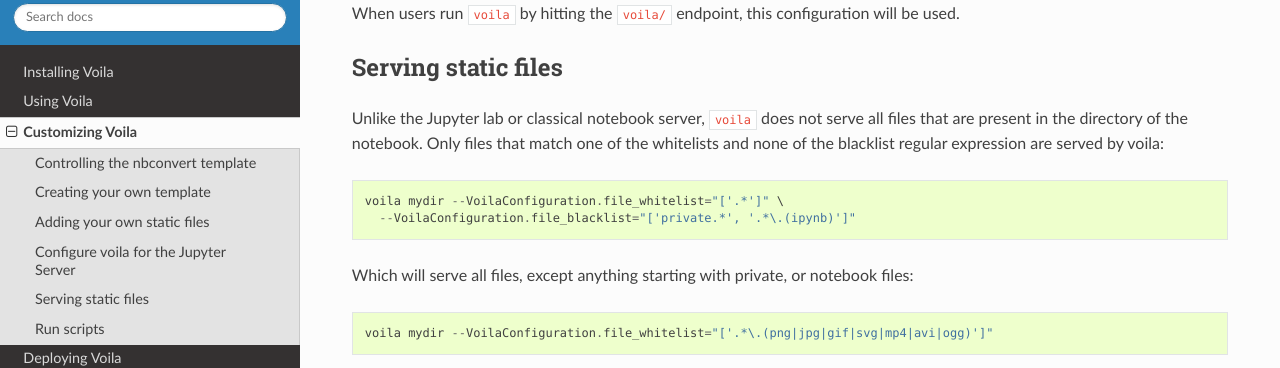
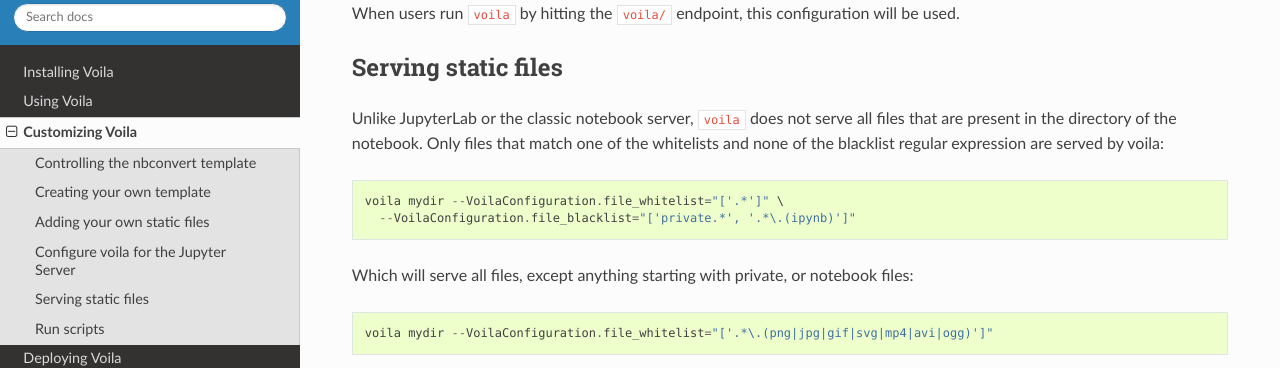
Before and after one commit to voila-dashboards/voila, a Sphinx documentation site: the page built from docs/source/customize.rst, in a window 1280 px wide and 900 px high, scrolled down 3492 px. Shown: the part 149-517 px from the top of the window. Built offline with Sphinx 7.4.7 and the Read the Docs theme 2.0.0, drawn with Linux system fonts in a browser that asks for light colours.

Commit message:
Update docs/source/customize.rst
Co-Authored-By: Jeremy Tuloup <jeremy.tuloup@gmail.com>

```diff
--- a/docs/source/customize.rst
+++ b/docs/source/customize.rst
@@ -187,7 +187,7 @@
 Serving static files
 ====================
 
-Unlike the Jupyter lab or classical notebook server, ``voila`` does not serve
+Unlike JupyterLab or the classic notebook server, ``voila`` does not serve
 all files that are present in the directory of the notebook. Only files that
 match one of the whitelists and none of the blacklist regular expression are
 served by voila::
```
